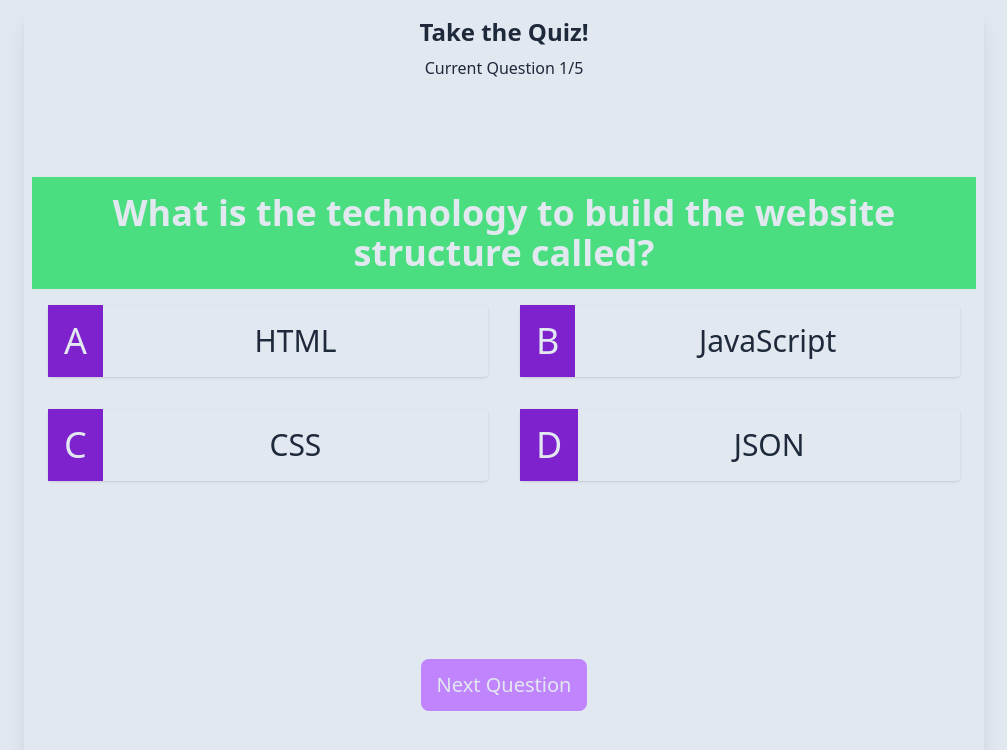
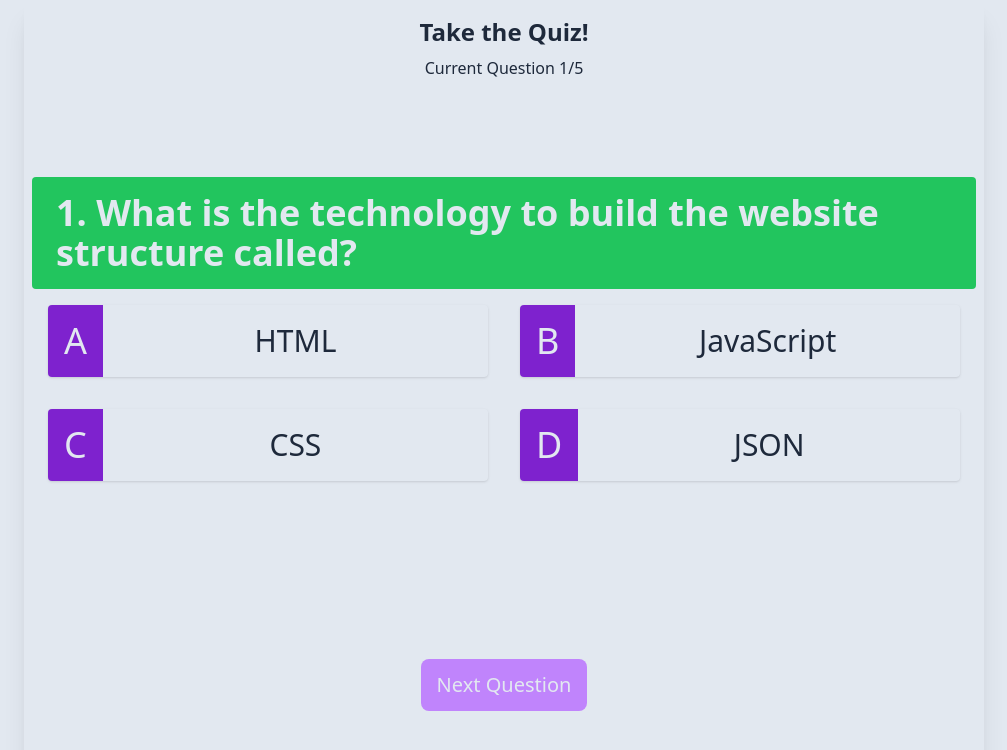
Before and after one commit to mreleftheros/react-quiz, a React (Create React App) app: page / in a window 1280 px wide. Shown: the top 750 px of the page, without its empty margins (136-1143 px from the left). Built offline with nearby package versions, Linux system fonts and the light colour scheme.

Commit message:
Fix NEXT_QUESTION case in reducer with showResults

```diff
--- a/src/components/Answer.jsx
+++ b/src/components/Answer.jsx
@@ -4,7 +4,7 @@ const Answer = ({ index, answer, onSelectAnswer }) => {
 
   return (
     <div
-      className="basis-1/3 m-4 shadow text-slate-800 flex rounded cursor-pointer transition-transform delay-75 ease-out hover:scale-95"
+      className="basis-1/3 m-4 shadow text-slate-800 flex rounded overflow-hidden cursor-pointer transition-transform delay-75 ease-out hover:scale-95"
       onClick={() => onSelectAnswer(answer)}
     >
       <div className="bg-purple-700 text-slate-200 p-4 text-4xl">{letter}</div>
--- a/src/components/Question.jsx
+++ b/src/components/Question.jsx
@@ -5,11 +5,13 @@ const Question = ({
   answers,
   correctAnswer,
   selectedAnswer,
+  currentIndex,
   dispatch
 }) => {
   return (
-    <div className="text-center">
-      <h2 className="bg-green-400 text-slate-200 text-4xl font-bold p-4">
+    <div>
+      <h2 className="bg-green-500 text-slate-200 text-4xl font-bold p-4 pl-6 rounded">
+        {`${currentIndex + 1}. `}
         {question}
       </h2>
       <div className="grid md:grid-cols-2 md:grid-rows-2 select-none">
--- a/src/components/Quiz.jsx
+++ b/src/components/Quiz.jsx
@@ -5,13 +5,20 @@ import Question from "./Question";
 
 const Quiz = () => {
   const {
-    state: { quizData, currentIndex, selectedAnswer, shuffledAnswers },
+    state: {
+      quizData,
+      currentIndex,
+      selectedAnswer,
+      shuffledAnswers,
+      showResults
+    },
     dispatch
   } = useContext(QuizContext);
 
   const quiz = quizData[currentIndex];
 
-  // console.log("Quiz", quizData, currentIndex, selectedAnswer);
+  console.log("Quiz", showResults);
+  if (showResults) return <h2>Hey</h2>;
   return (
     <div className="w-3/4 min-h-screen shadow-xl mx-auto p-2 flex flex-col">
       <div className="text-center mb-2 p-2 text-slate-800">
@@ -24,13 +31,14 @@ const Quiz = () => {
         <Question
           question={quiz.question}
           answers={shuffledAnswers || []}
+          currentIndex={currentIndex}
           correctAnswer={quiz.correctAnswer}
           selectedAnswer={selectedAnswer}
           dispatch={dispatch}
         />
         <div className="align-middle mx-auto">
           <Button isDisabled={!selectedAnswer} dispatch={dispatch}>
-            Next Question
+            {currentIndex === quizData.length - 1 ? "Submit" : "Next Question"}
           </Button>
         </div>
       </div>
--- a/src/contexts/quiz.js
+++ b/src/contexts/quiz.js
@@ -7,7 +7,8 @@ export const QuizContext = createContext();
 const initialState = {
   quizData: getQuizData(),
   currentIndex: 0,
-  selectedAnswer: ""
+  selectedAnswer: "",
+  showResults: false
 };
 
 const reducer = (state, action) => {
@@ -20,10 +21,14 @@ const reducer = (state, action) => {
 
       return { ...state, shuffledAnswers };
     case "NEXT_QUESTION":
+      const showResults = state.currentIndex === state.quizData.length - 1;
+      const currentIndex = showResults ? state.currentIndex : state.currentIndex + 1;
+
       return {
         ...state,
-        currentIndex: state.currentIndex + 1,
-        selectedAnswer: ""
+        currentIndex,
+        selectedAnswer: "",
+        showResults
       };
     default:
       return state;
--- a/src/index.css
+++ b/src/index.css
@@ -608,6 +608,10 @@ Ensure the default browser behavior of the `hidden` attribute.
   gap: 3rem;
 }
 
+.overflow-hidden {
+  overflow: hidden;
+}
+
 .rounded-lg {
   border-radius: 0.5rem;
 }
@@ -661,6 +665,11 @@ Ensure the default browser behavior of the `hidden` attribute.
   background-color: rgb(168 85 247 / var(--tw-bg-opacity));
 }
 
+.bg-green-500 {
+  --tw-bg-opacity: 1;
+  background-color: rgb(34 197 94 / var(--tw-bg-opacity));
+}
+
 .p-2 {
   padding: 0.5rem;
 }
@@ -677,6 +686,14 @@ Ensure the default browser behavior of the `hidden` attribute.
 .py-3 {
   padding-top: 0.75rem;
   padding-bottom: 0.75rem;
+}
+
+.pl-6 {
+  padding-left: 1.5rem;
+}
+
+.pl-10 {
+  padding-left: 2.5rem;
 }
 
 .text-center {
```
